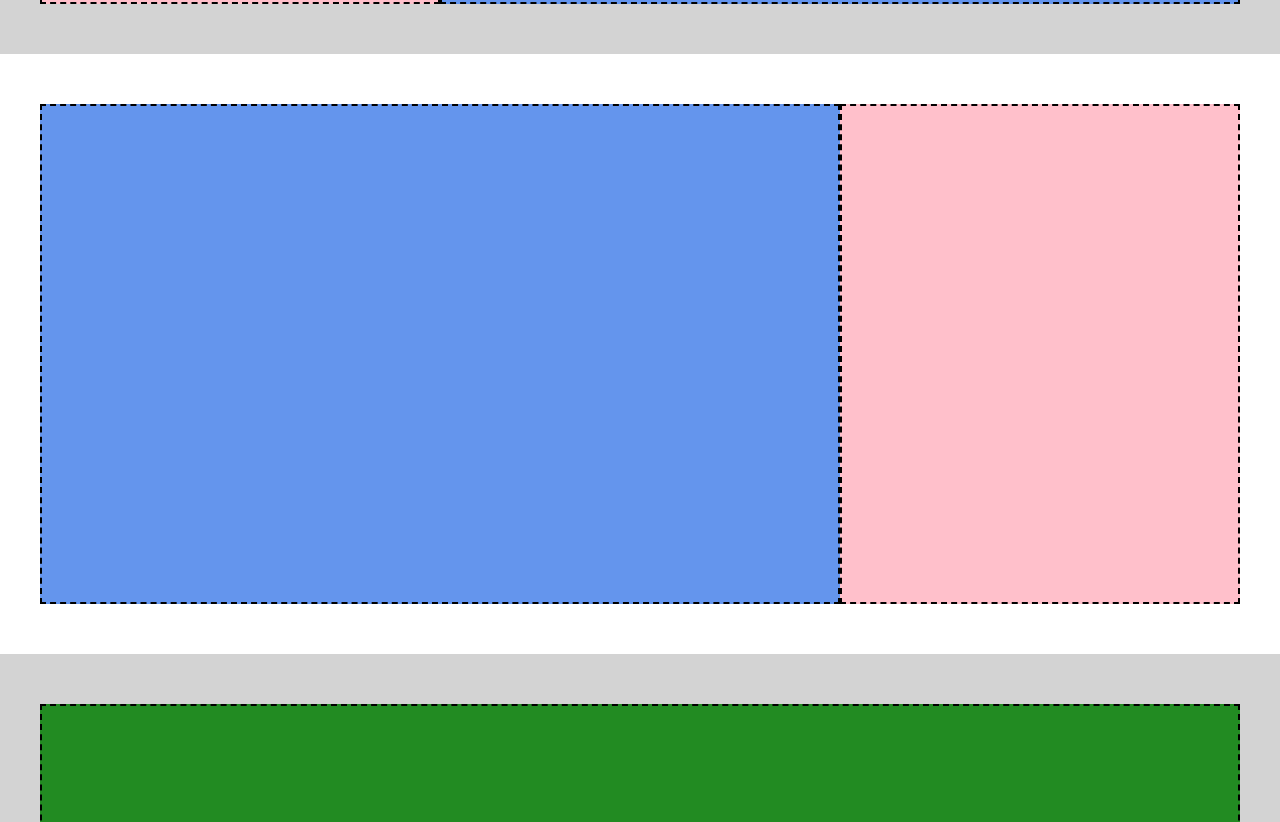
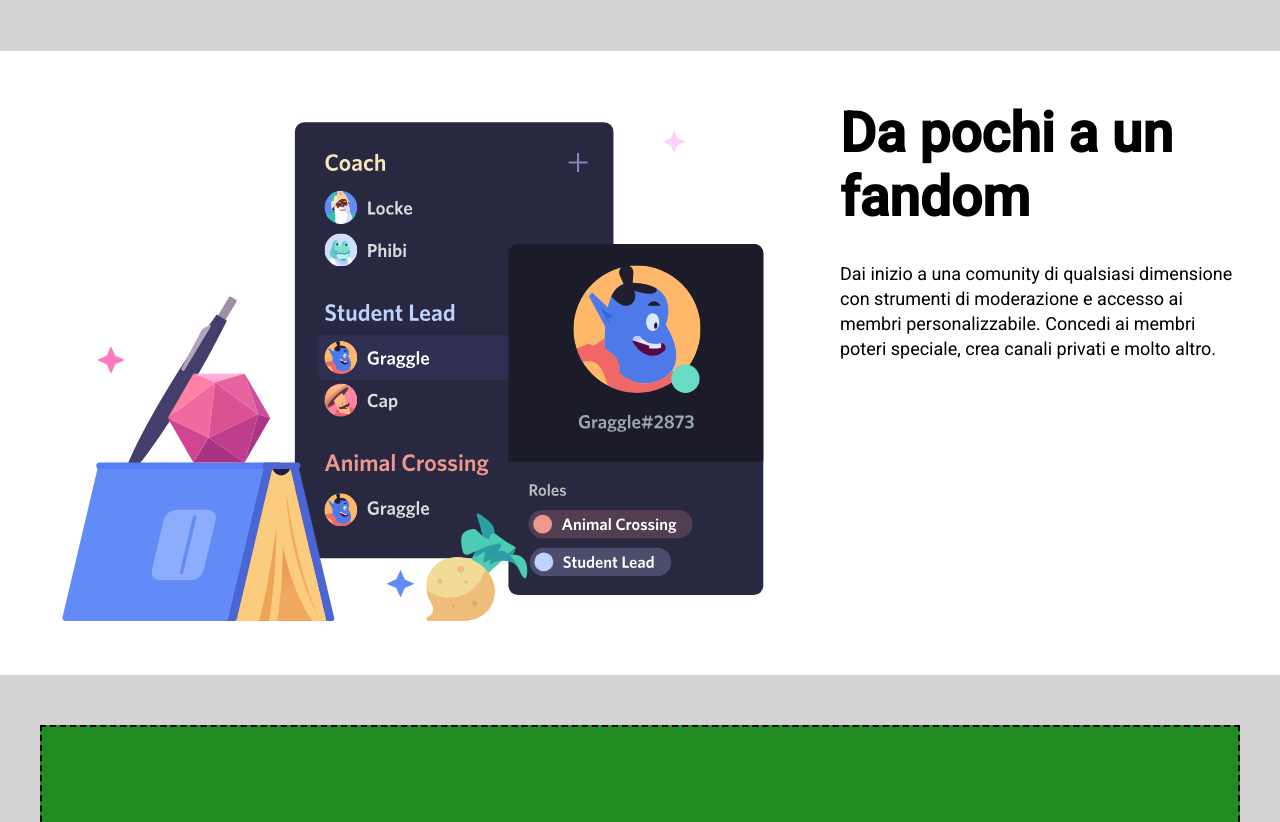
Before and after one commit to PaoloCardinale09/htmlcss-discord, a plain HTML site: page index.html in a window 1280 px wide. Shown: the part 1779-2601 px from the top of the page. Drawn offline with Linux system fonts and the light colour scheme.

Commit message:
end 2nd white section

```diff
--- a/css/style.css
+++ b/css/style.css
@@ -188,16 +188,16 @@ main>section>.container {
 	min-width: calc(100% / 3 * 2);
 
 	/* debug */
-	background-color: cornflowerblue;
-	border: 2px dashed black;
+	/* background-color: cornflowerblue;
+	border: 2px dashed black; */
 }
 
 .side-col {
 	min-width: calc(100% / 3);
 
 	/* debug */
-	background-color: pink;
-	border: 2px dashed black;
+	/* background-color: pink;
+	border: 2px dashed black; */
 }
 
 .hilighted-content {
--- a/index.html
+++ b/index.html
@@ -83,8 +83,15 @@
 		</section>
 		<section class="bg-white">
 			<div class="container">
-				<div class="main-col"></div>
-				<div class="side-col"></div>
+				<div class="main-col">
+					<img src="./img/item3.svg" alt="group">
+				</div>
+				<div class="side-col">
+					<h2>Da pochi a un fandom</h2>
+					<p>Dai inizio a una comunity di qualsiasi dimensione con strumenti di moderazione e accesso ai
+						membri personalizzabile. Concedi ai membri poteri speciale, crea canali privati e molto altro.
+					</p>
+				</div>
 			</div>
 		</section>
 		<section class="bg-gray">
```
